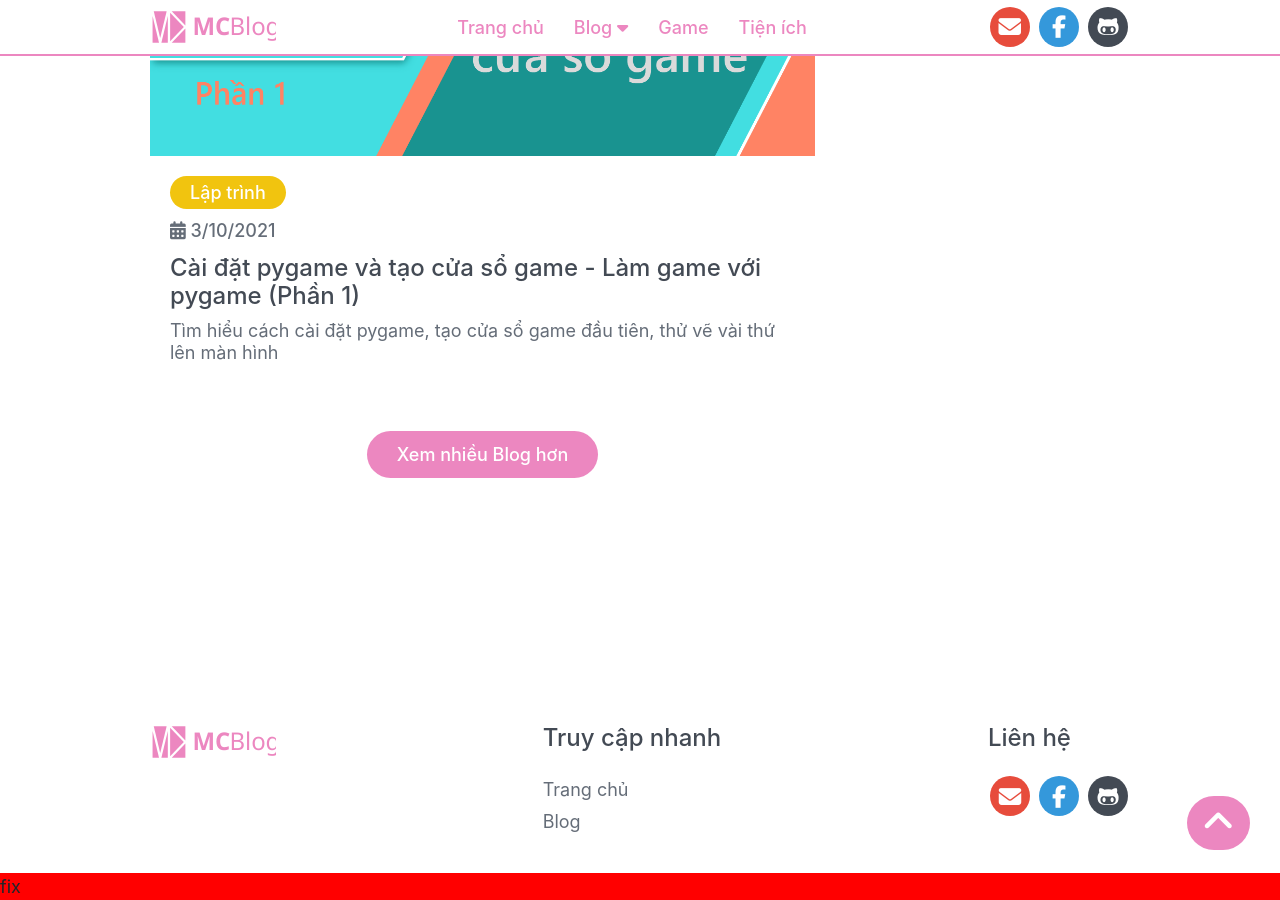
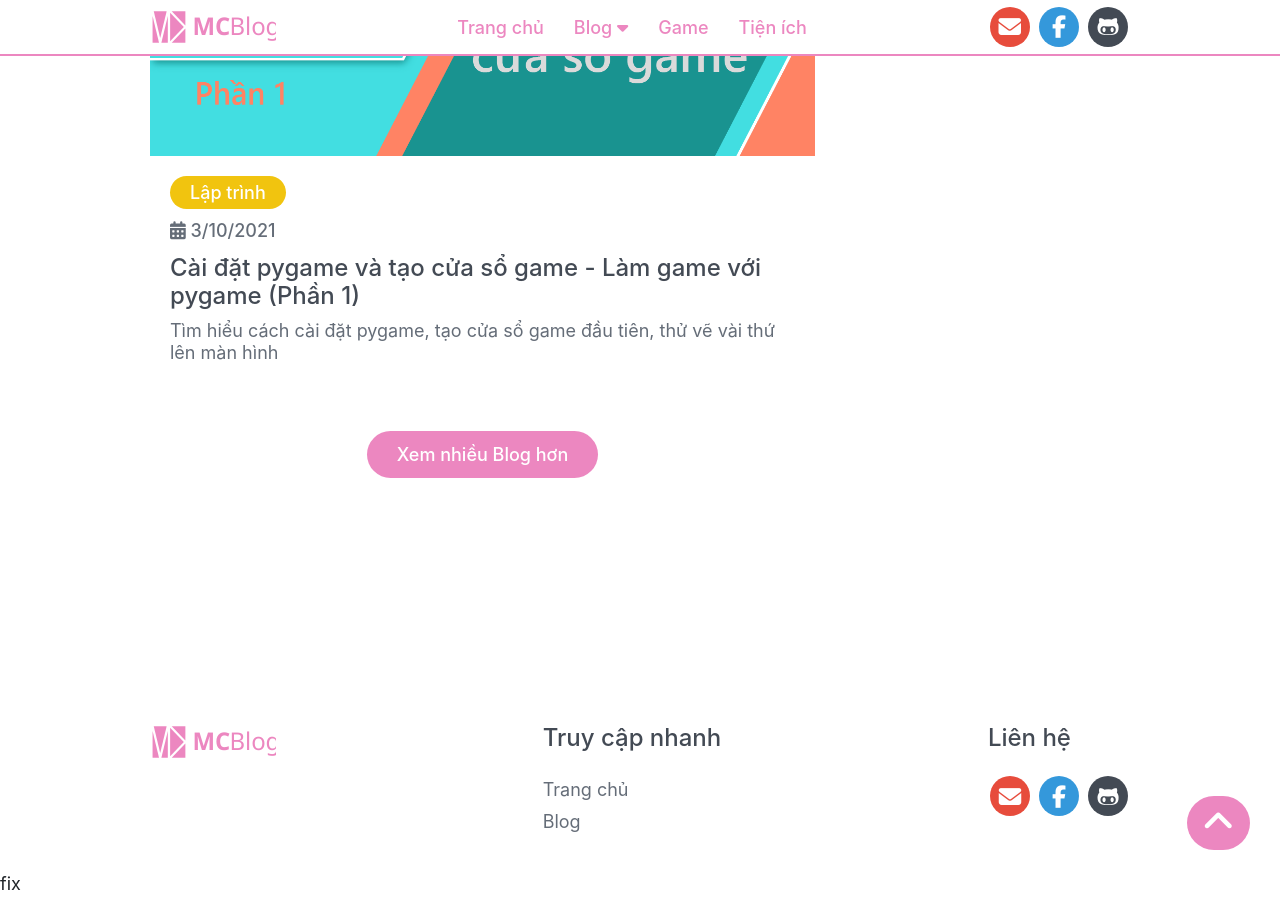
Before and after one commit to thinhtrai1/thinhtrai1.github.io, a Jekyll site: the page built from index.html, in a window 1280 px wide and 900 px high, scrolled down 1349 px. Built offline with Jekyll 4.4.1, drawn with Linux system fonts in a browser that asks for light colours; nearby versions of some CDN libraries.

Commit message:
fixscroll

```diff
--- a/_layouts/default.html
+++ b/_layouts/default.html
@@ -11,15 +11,7 @@
 	<link rel="stylesheet" type="text/css" href="{{site.url}}/assets/css/styles.css">
 	<script src="https://kit.fontawesome.com/6aa8c5054e.js" crossorigin="anonymous"></script>
 	<title>{{page.title}}</title>
-	<style type="text/css">
-		#fixscroll {
-			background: red;
-			transition: .5s;
-		}
-		#fixscroll:hover {
-			transform: translateY(3px);
-		}
-	</style>
+
 </head>
 <body onload="fixscroll()">
 	{% include header.html %}
```
Also changed, not shown: other parts of _layouts/default.html (+1 -8 lines).
